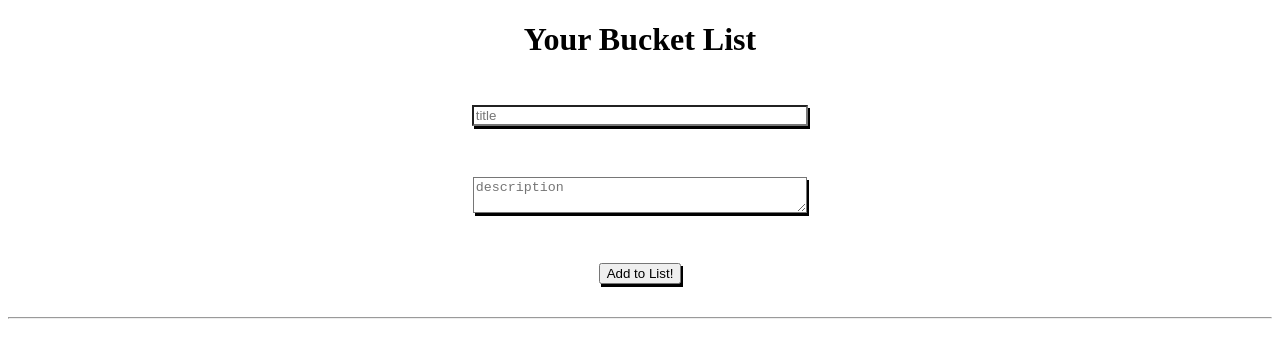
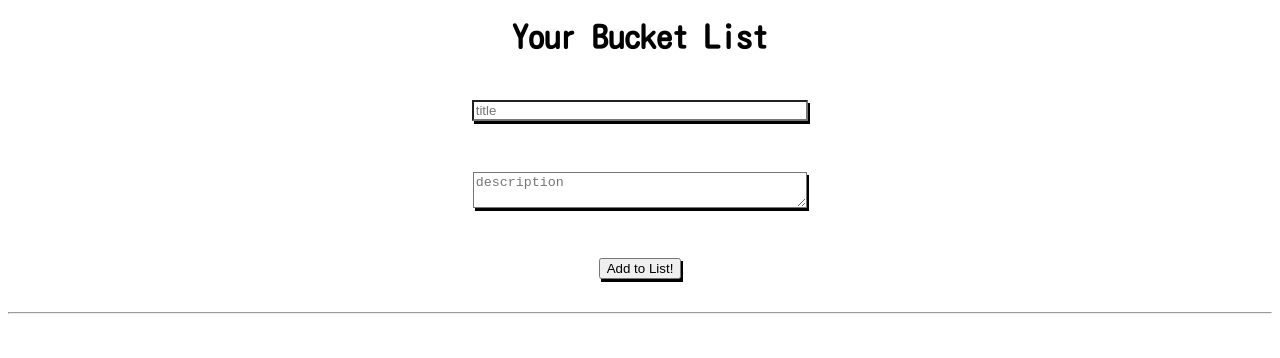
Before and after one commit to airum82/bucket-list, a website: page public/index.html in a window 1280 px wide. Drawn offline with nearby package versions, Linux system fonts and the light colour scheme; no server answers.

Commit message:
Revise styling

```diff
--- a/public/styles.css
+++ b/public/styles.css
@@ -1,3 +1,9 @@
+@import url('https://fonts.googleapis.com/css?family=Kosugi+Maru');
+
+body {
+  font-family: 'Kosugi Maru', sans-serif;
+}
+
 h1 {
   text-align: center;
 }
@@ -23,7 +29,7 @@ button {
 
 .bucket-list article {
   border: 1px solid black;
-  box-shadow: 5px 7px;
+  box-shadow: 3px 5px;
   width: 40%;
   margin: 3% auto;
 
```
